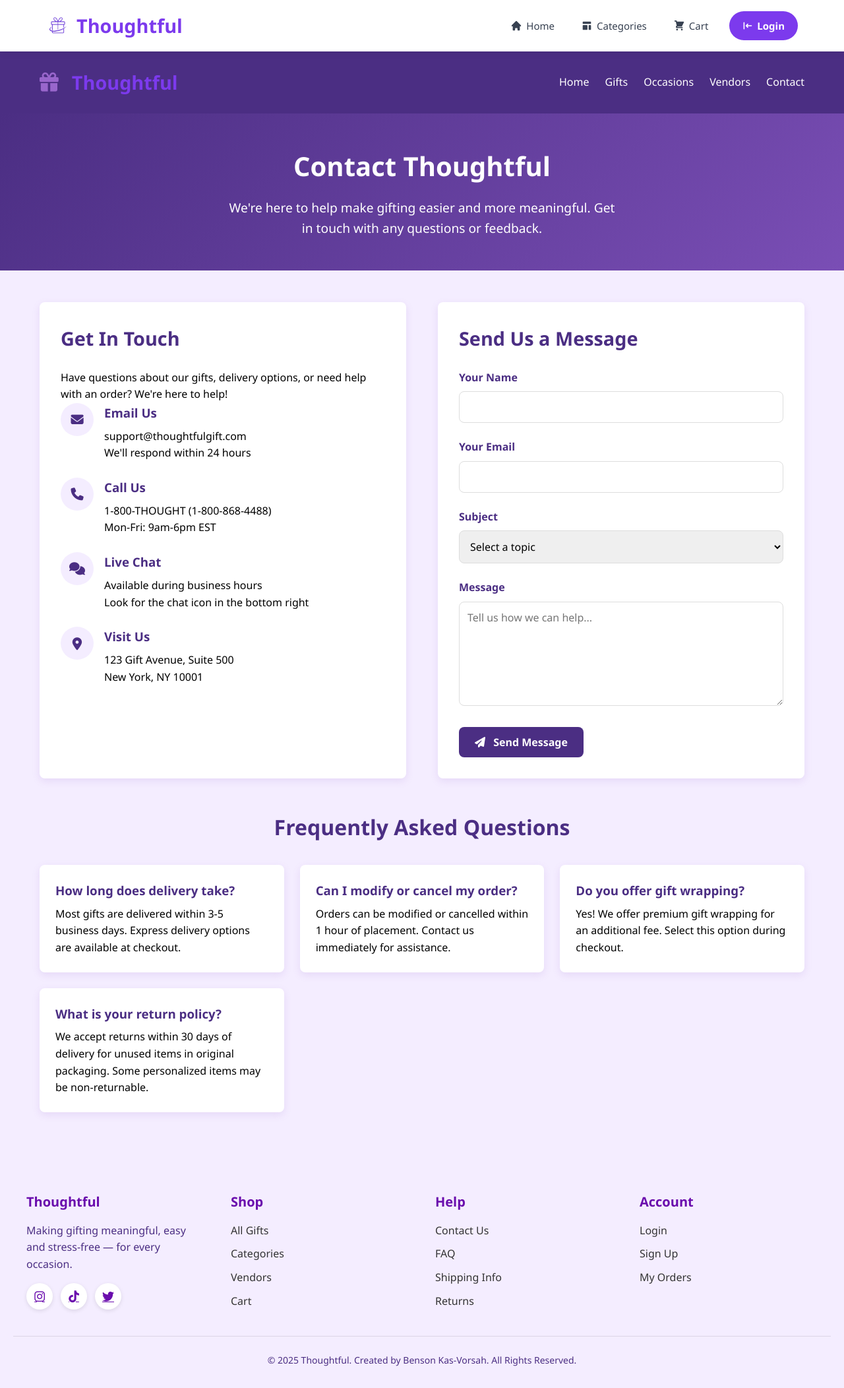
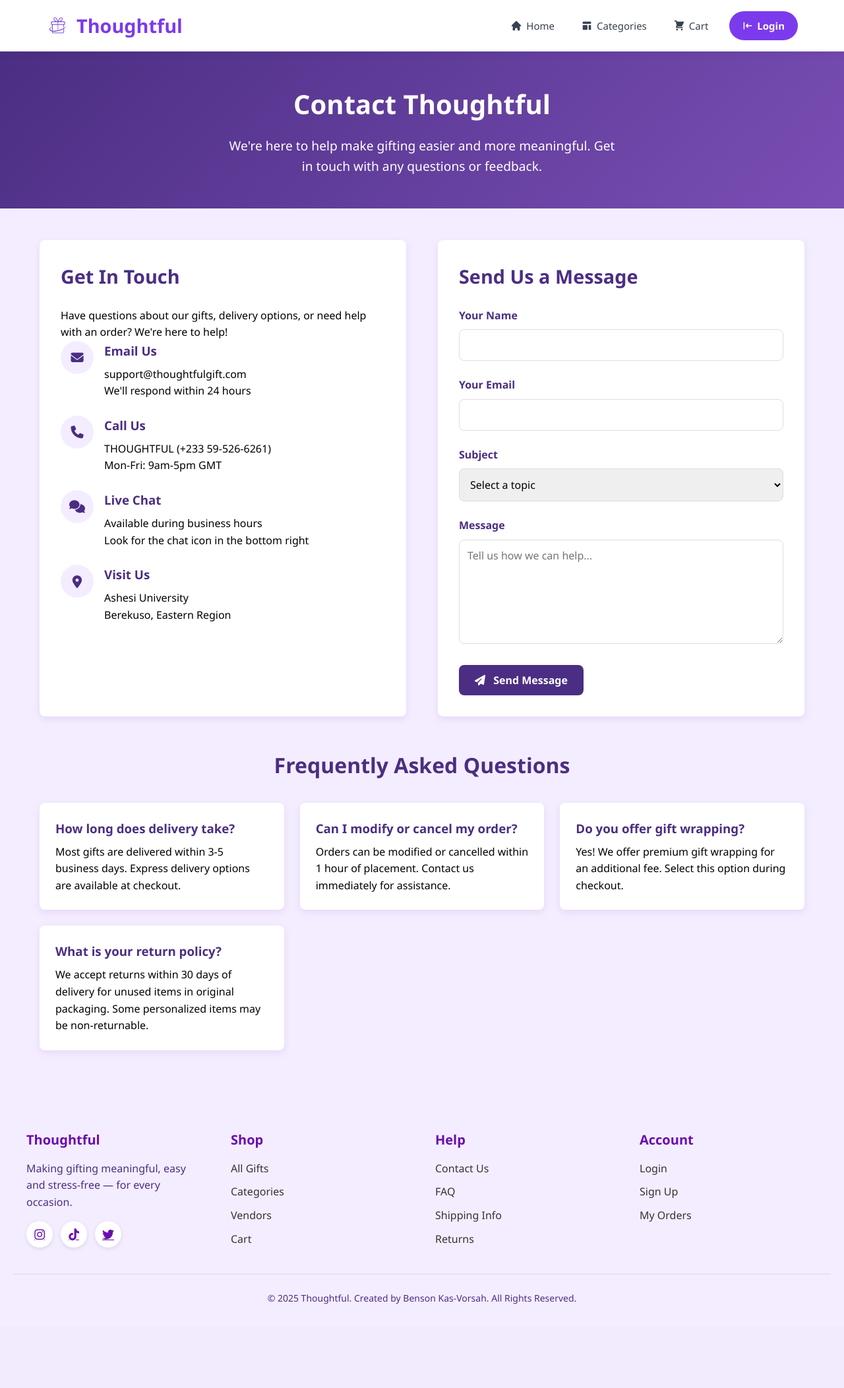
Before and after one commit to BensonKas1508/Thoughtful, a PHP site: page /contact.php in a window 1280 px wide. Shown: the whole page at 66% size. After the commit the page ends 1977 px from the top, so only its background shows below. Run offline with PHP 8.4, Linux system fonts and the light colour scheme.

Commit message:
contactup

```diff
--- a/contact.php
+++ b/contact.php
@@ -14,25 +14,6 @@
 </head>
 <body>
   <?php include "components/navbar.php"; ?>
-
-  <!-- Header -->
-  <header>
-    <div class="header-container">
-      <div class="logo">
-        <i class="fas fa-gift"></i>
-        Thoughtful
-      </div>
-      <nav>
-        <ul>
-          <li><a href="/home.php">Home</a></li>
-          <li><a href="/products.php">Gifts</a></li>
-          <li><a href="/occasions">Occasions</a></li>
-          <li><a href="/vendors.php">Vendors</a></li>
-          <li><a href="/contact.php" class="active">Contact</a></li>
-        </ul>
-      </nav>
-    </div>
-  </header>
 
   <!-- Page Header -->
   <section class="page-header">
@@ -60,8 +41,8 @@
         <i class="fas fa-phone"></i>
         <div class="contact-details">
           <h3>Call Us</h3>
-          <p>1-800-THOUGHT (1-800-868-4488)</p>
-          <p>Mon-Fri: 9am-6pm EST</p>
+          <p>THOUGHTFUL (+233 59-526-6261)</p>
+          <p>Mon-Fri: 9am-5pm GMT</p>
         </div>
       </div>
 
@@ -78,8 +59,8 @@
         <i class="fas fa-map-marker-alt"></i>
         <div class="contact-details">
           <h3>Visit Us</h3>
-          <p>123 Gift Avenue, Suite 500</p>
-          <p>New York, NY 10001</p>
+          <p>Ashesi University</p>
+          <p>Berekuso, Eastern Region</p>
         </div>
       </div>
     </div>
```
